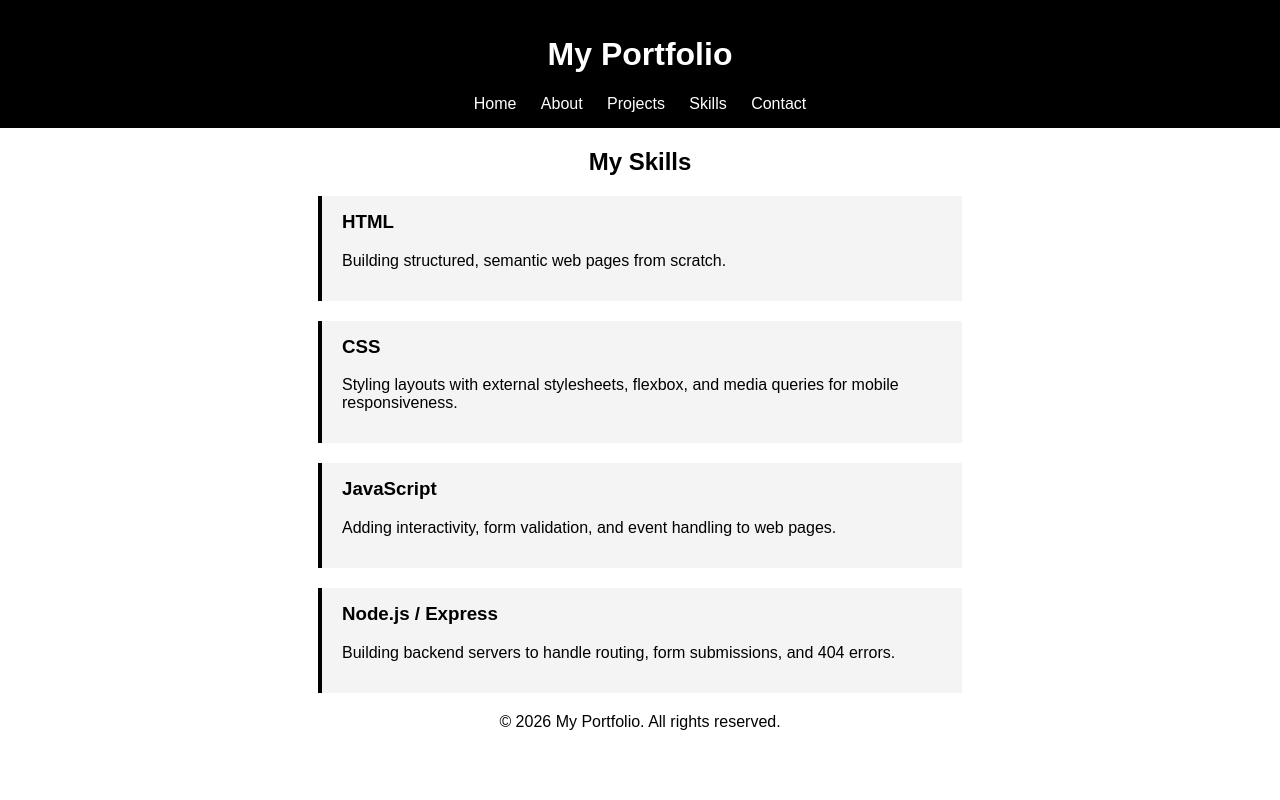
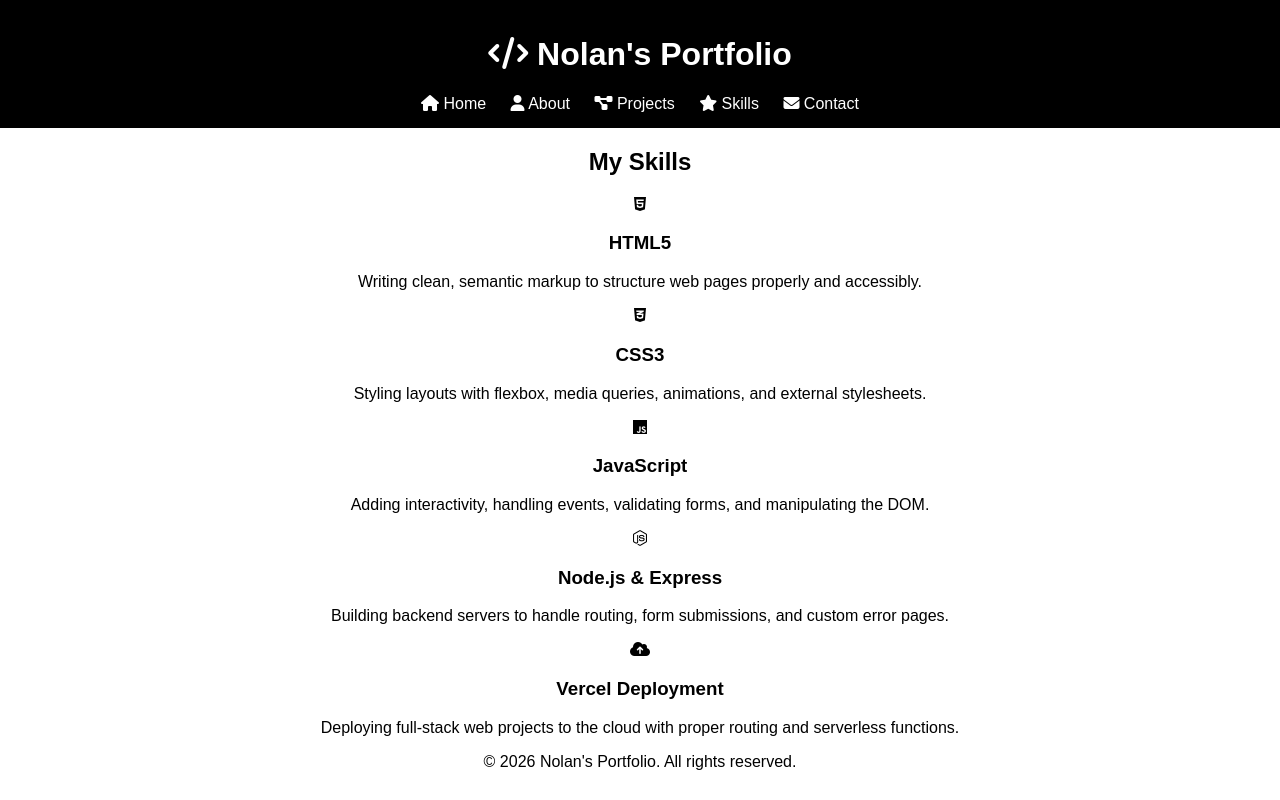
Before and after one commit to nmglick05-bot/Mywebsitetake4, a website: page public/skills.html in a window 1280 px wide. Drawn offline with Linux system fonts and the light colour scheme.

Commit message:
Update portfolio title and skill descriptions

```diff
--- a/public/skills.html
+++ b/public/skills.html
@@ -3,50 +3,71 @@
 <head>
   <meta charset="UTF-8">
   <meta name="viewport" content="width=device-width, initial-scale=1.0">
-  <title>Skills | My Portfolio</title>
+  <title>Skills | Nolan's Portfolio</title>
   <link rel="stylesheet" href="/style.css">
+  <link rel="stylesheet" href="https://cdnjs.cloudflare.com/ajax/libs/font-awesome/6.5.0/css/all.min.css">
   <script src="/script.js" defer></script>
 </head>
 <body>
 
 <header>
-  <h1>My Portfolio</h1>
+  <h1><i class="fa-solid fa-code"></i> Nolan's Portfolio</h1>
   <nav>
-    <a href="/">Home</a>
-    <a href="/about">About</a>
-    <a href="/projects">Projects</a>
-    <a href="/skills">Skills</a>
-    <a href="/contact">Contact</a>
+    <a href="/"><i class="fa-solid fa-house"></i> Home</a>
+    <a href="/about"><i class="fa-solid fa-user"></i> About</a>
+    <a href="/projects"><i class="fa-solid fa-diagram-project"></i> Projects</a>
+    <a href="/skills"><i class="fa-solid fa-star"></i> Skills</a>
+    <a href="/contact"><i class="fa-solid fa-envelope"></i> Contact</a>
   </nav>
 </header>
 
 <main>
   <h2>My Skills</h2>
 
-  <div class="project">
-    <h3>HTML</h3>
-    <p>Building structured, semantic web pages from scratch.</p>
+  <div class="skill-card">
+    <i class="fa-brands fa-html5"></i>
+    <div>
+      <h3>HTML5</h3>
+      <p>Writing clean, semantic markup to structure web pages properly and accessibly.</p>
+    </div>
   </div>
 
-  <div class="project">
-    <h3>CSS</h3>
-    <p>Styling layouts with external stylesheets, flexbox, and media queries for mobile responsiveness.</p>
+  <div class="skill-card">
+    <i class="fa-brands fa-css3-alt"></i>
+    <div>
+      <h3>CSS3</h3>
+      <p>Styling layouts with flexbox, media queries, animations, and external stylesheets.</p>
+    </div>
   </div>
 
-  <div class="project">
-    <h3>JavaScript</h3>
-    <p>Adding interactivity, form validation, and event handling to web pages.</p>
+  <div class="skill-card">
+    <i class="fa-brands fa-js"></i>
+    <div>
+      <h3>JavaScript</h3>
+      <p>Adding interactivity, handling events, validating forms, and manipulating the DOM.</p>
+    </div>
   </div>
 
-  <div class="project">
-    <h3>Node.js / Express</h3>
-    <p>Building backend servers to handle routing, form submissions, and 404 errors.</p>
+  <div class="skill-card">
+    <i class="fa-brands fa-node-js"></i>
+    <div>
+      <h3>Node.js & Express</h3>
+      <p>Building backend servers to handle routing, form submissions, and custom error pages.</p>
+    </div>
+  </div>
+
+  <div class="skill-card">
+    <i class="fa-solid fa-cloud-arrow-up"></i>
+    <div>
+      <h3>Vercel Deployment</h3>
+      <p>Deploying full-stack web projects to the cloud with proper routing and serverless functions.</p>
+    </div>
   </div>
 
 </main>
 
 <footer>
-  <p>© 2026 My Portfolio. All rights reserved.</p>
+  <p>© 2026 Nolan's Portfolio. All rights reserved.</p>
 </footer>
 
 </body>
```
